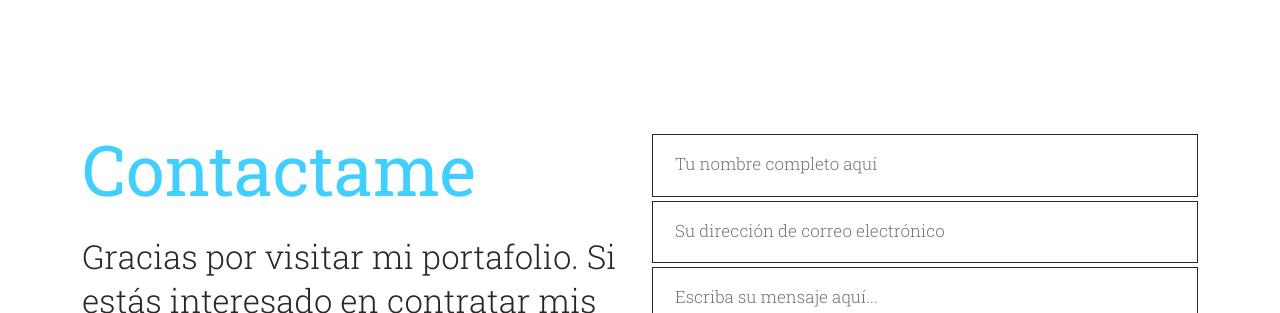
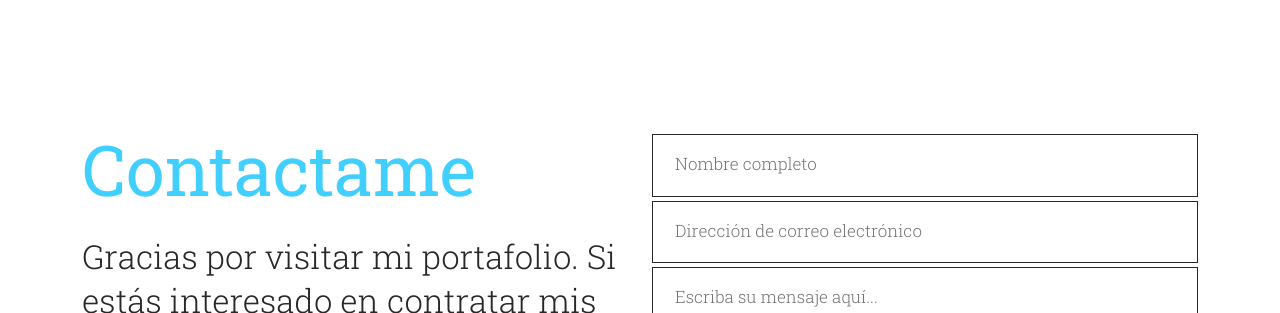
Before and after one commit to IgnacioVivas/Portfolio, a React (Vite) app: page / in a window 1280 px wide. Shown: the part 2640-2953 px from the top of the page. Built offline with nearby package versions, Linux system fonts and the light colour scheme.

Commit message:
cambiando placeholder del formulario

```diff
--- a/src/components/Form/Form.jsx
+++ b/src/components/Form/Form.jsx
@@ -52,7 +52,7 @@ function Form() {
         <input
           className={errors.name && 'danger'}
           type='text'
-          placeholder='Tu nombre completo aquí'
+          placeholder='Nombre completo'
           onChange={handleChange}
           name='name'
           value={inputValue.name}
@@ -63,7 +63,7 @@ function Form() {
         <input
           className={errors.email && 'danger'}
           type='text'
-          placeholder='Su dirección de correo electrónico'
+          placeholder='Dirección de correo electrónico'
           onChange={handleChange}
           name='email'
           value={inputValue.email}
```
